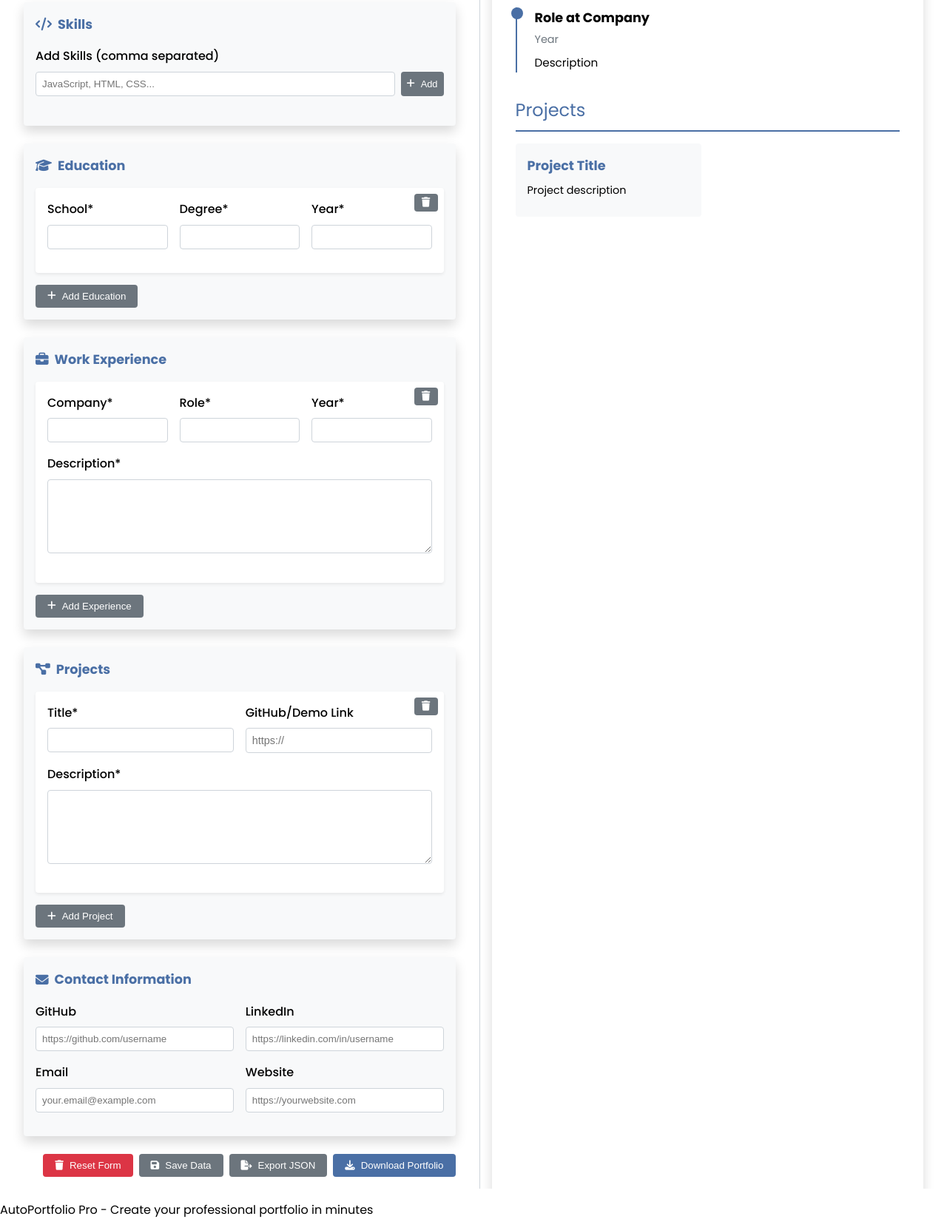
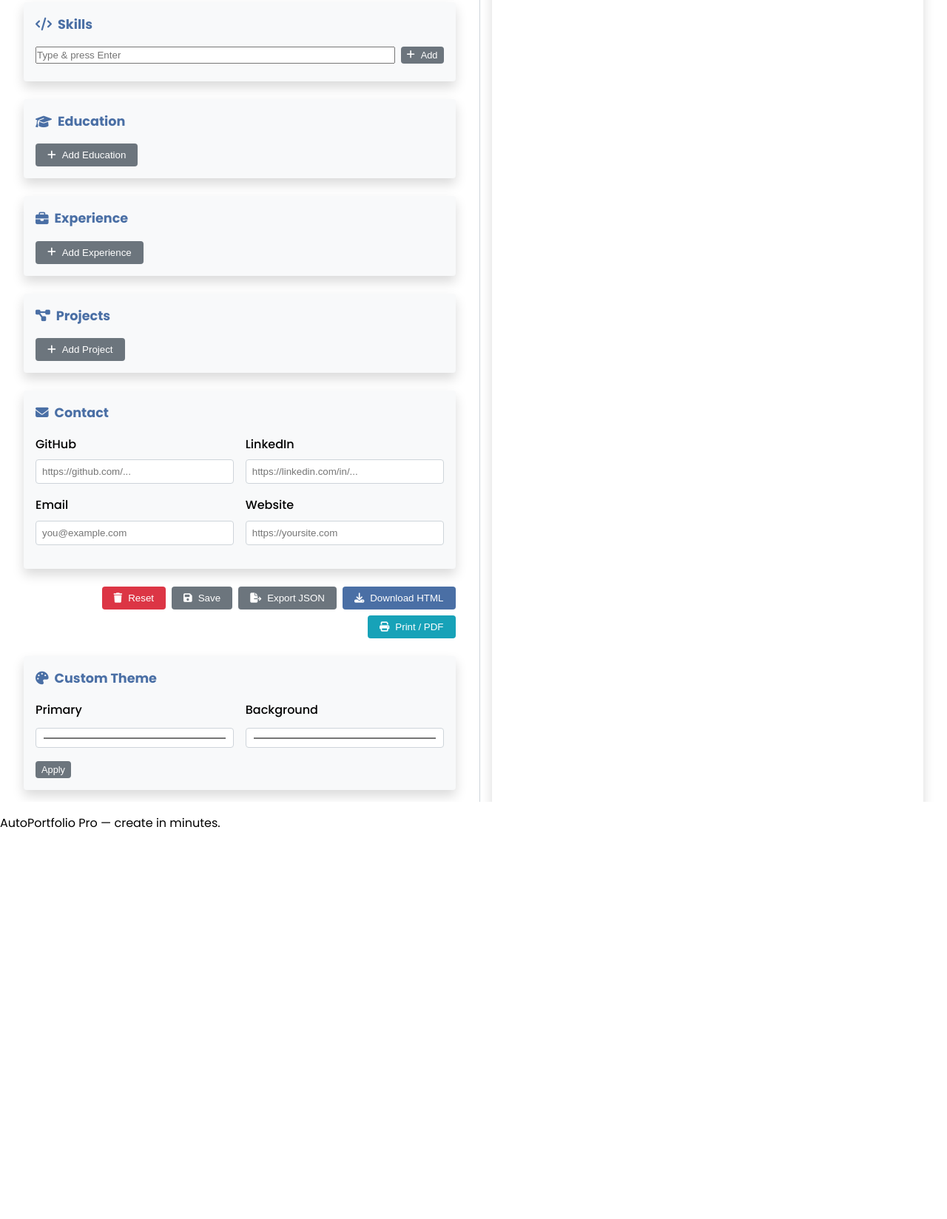
Before and after one commit to flyingwithgm/Autoportfoliowebapp, a plain HTML site: page index.html in a window 1280 px wide. Shown: the part 679-2327 px from the top of the page at 74% size. After the commit the page ends 1805 px from the top, so only its background shows below. Drawn offline with Linux system fonts and the light colour scheme.

Commit message:
Update index.html

```diff
--- a/index.html
+++ b/index.html
@@ -1,176 +1,104 @@
 <!DOCTYPE html>
 <html lang="en">
 <head>
-    <meta charset="UTF-8">
-    <meta name="viewport" content="width=device-width, initial-scale=1.0">
+  <meta charset="UTF-8"/>
+  <meta name="viewport" content="width=device-width,initial-scale=1.0"/>
   <title>AutoPortfolio Pro</title>
-    <link href="https://fonts.googleapis.com/css2?family=Poppins:wght@300;400;500;600;700&display=swap" rel="stylesheet">
-    <link rel="stylesheet" href="https://cdnjs.cloudflare.com/ajax/libs/font-awesome/6.4.0/css/all.min.css">
-    <link rel="stylesheet" href="style.css">
+  <link href="https://fonts.googleapis.com/css2?family=Poppins:wght@300;400;500;600;700&display=swap" rel="stylesheet"/>
+  <link rel="stylesheet" href="https://cdnjs.cloudflare.com/ajax/libs/font-awesome/6.4.0/css/all.min.css"/>
+  <link rel="stylesheet" href="style.css"/>
 </head>
 <body>
 <div class="app-container">
   <header class="app-header">
     <h1><i class="fas fa-portrait"></i> AutoPortfolio Pro</h1>
     <div class="theme-switcher">
-                <button class="theme-btn light" data-theme="light"><i class="fas fa-sun"></i></button>
-                <button class="theme-btn dark" data-theme="dark"><i class="fas fa-moon"></i></button>
-                <button class="theme-btn custom" data-theme="custom"><i class="fas fa-palette"></i></button>
+      <button class="theme-btn light" data-theme="light" title="Light"><i class="fas fa-sun"></i></button>
+      <button class="theme-btn dark" data-theme="dark" title="Dark"><i class="fas fa-moon"></i></button>
+      <button class="theme-btn custom" data-theme="custom" title="Custom"><i class="fas fa-palette"></i></button>
     </div>
   </header>
 
   <main class="app-main">
     <section class="form-section">
       <form id="portfolio-form" class="portfolio-form">
+        <!-- BASIC INFO -->
         <div class="form-group">
           <h2><i class="fas fa-user"></i> Basic Information</h2>
           <div class="form-row">
-                            <div class="form-control">
-                                <label for="full-name">Full Name*</label>
-                                <input type="text" id="full-name" required>
+            <div class="form-control"><label>Full Name*</label><input id="full-name" required></div>
+            <div class="form-control"><label>Professional Title*</label><input id="professional-title" required></div>
           </div>
-                            <div class="form-control">
-                                <label for="professional-title">Professional Title*</label>
-                                <input type="text" id="professional-title" required>
+          <div class="form-control"><label>Short Bio / About Me*</label><textarea id="bio" rows="3" required></textarea></div>
+          <div class="form-row">
+            <div class="form-control"><label>Profile Image URL</label><input id="profile-image-url" placeholder="https://example.com/photo.jpg"></div>
+            <div class="form-control"><label>Or Upload</label><input type="file" id="profile-image-upload" accept="image/*"></div>
           </div>
+          <div class="form-control"><label>Preview</label><div class="image-preview empty" id="image-preview"><i class="fas fa-user"></i></div></div>
         </div>
-                        <div class="form-control">
-                            <label for="bio">Short Bio / About Me*</label>
-                            <textarea id="bio" rows="3" required></textarea>
+
+        <!-- SKILLS -->
+        <div class="form-group">
+          <h2><i class="fas fa-code"></i> Skills</h2>
+          <div class="tags-input-container">
+            <input id="skills-input" placeholder="Type & press Enter" list="skills-datalist">
+            <button type="button" id="add-skill-btn" class="btn small"><i class="fas fa-plus"></i> Add</button>
+          </div>
+          <datalist id="skills-datalist"></datalist>
+          <div class="tags-container sortable" id="skills-tags"></div>
+        </div>
+
+        <!-- EDUCATION -->
+        <div class="form-group">
+          <h2><i class="fas fa-graduation-cap"></i> Education</h2>
+          <div id="education-container" class="sortable"></div>
+          <button type="button" id="add-education-btn" class="btn secondary"><i class="fas fa-plus"></i> Add Education</button>
+        </div>
+
+        <!-- EXPERIENCE -->
+        <div class="form-group">
+          <h2><i class="fas fa-briefcase"></i> Experience</h2>
+          <div id="experience-container" class="sortable"></div>
+          <button type="button" id="add-experience-btn" class="btn secondary"><i class="fas fa-plus"></i> Add Experience</button>
+        </div>
+
+        <!-- PROJECTS -->
+        <div class="form-group">
+          <h2><i class="fas fa-project-diagram"></i> Projects</h2>
+          <div id="projects-container" class="sortable"></div>
+          <button type="button" id="add-project-btn" class="btn secondary"><i class="fas fa-plus"></i> Add Project</button>
+        </div>
+
+        <!-- CONTACT -->
+        <div class="form-group">
+          <h2><i class="fas fa-envelope"></i> Contact</h2>
+          <div class="form-row">
+            <div class="form-control"><label>GitHub</label><input id="github" placeholder="https://github.com/..."></div>
+            <div class="form-control"><label>LinkedIn</label><input id="linkedin" placeholder="https://linkedin.com/in/..."></div>
           </div>
           <div class="form-row">
-                            <div class="form-control">
-                                <label for="profile-image-url">Profile Image URL</label>
-                                <input type="text" id="profile-image-url" placeholder="https://example.com/photo.jpg">
-                            </div>
-                            <div class="form-control">
-                                <label for="profile-image-upload">Or Upload Image</label>
-                                <input type="file" id="profile-image-upload" accept="image/*">
-                            </div>
-                        </div>
-                        <div class="form-control">
-                            <label>Profile Image Preview</label>
-                            <div class="image-preview" id="image-preview"></div>
+            <div class="form-control"><label>Email</label><input type="email" id="email" placeholder="you@example.com"></div>
+            <div class="form-control"><label>Website</label><input id="website" placeholder="https://yoursite.com"></div>
           </div>
         </div>
 
-                    <div class="form-group">
-                        <h2><i class="fas fa-code"></i> Skills</h2>
-                        <div class="form-control">
-                            <label for="skills-input">Add Skills (comma separated)</label>
-                            <div class="tags-input-container">
-                                <input type="text" id="skills-input" placeholder="JavaScript, HTML, CSS...">
-                                <button type="button" id="add-skill-btn" class="btn small"><i class="fas fa-plus"></i> Add</button>
-                            </div>
-                            <div class="tags-container" id="skills-tags"></div>
-                        </div>
+        <!-- ACTIONS -->
+        <div class="form-actions">
+          <button type="button" id="reset-btn" class="btn danger"><i class="fas fa-trash"></i> Reset</button>
+          <button type="button" id="save-btn" class="btn"><i class="fas fa-save"></i> Save</button>
+          <button type="button" id="export-json-btn" class="btn"><i class="fas fa-file-export"></i> Export JSON</button>
+          <button type="button" id="download-btn" class="btn primary"><i class="fas fa-download"></i> Download HTML</button>
+          <button type="button" id="print-btn" class="btn info"><i class="fas fa-print"></i> Print / PDF</button>
         </div>
 
-                    <div class="form-group">
-                        <h2><i class="fas fa-graduation-cap"></i> Education</h2>
-                        <div id="education-container">
-                            <div class="education-item">
+        <!-- CUSTOM THEME -->
+        <div id="custom-theme-panel" class="form-group hidden">
+          <h2><i class="fas fa-palette"></i> Custom Theme</h2>
           <div class="form-row">
-                                    <div class="form-control">
-                                        <label>School*</label>
-                                        <input type="text" class="education-school" required>
+            <div class="form-control"><label>Primary</label><input type="color" id="custom-primary" value="#6a4c93"></div>
+            <div class="form-control"><label>Background</label><input type="color" id="custom-bg" value="#f8f4e3"></div>
           </div>
-                                    <div class="form-control">
-                                        <label>Degree*</label>
-                                        <input type="text" class="education-degree" required>
-                                    </div>
-                                    <div class="form-control">
-                                        <label>Year*</label>
-                                        <input type="text" class="education-year" required>
-                                    </div>
-                                </div>
-                                <button type="button" class="btn remove-btn remove-education"><i class="fas fa-trash"></i></button>
-                            </div>
-                        </div>
-                        <button type="button" id="add-education-btn" class="btn secondary"><i class="fas fa-plus"></i> Add Education</button>
-                    </div>
-
-                    <div class="form-group">
-                        <h2><i class="fas fa-briefcase"></i> Work Experience</h2>
-                        <div id="experience-container">
-                            <div class="experience-item">
-                                <div class="form-row">
-                                    <div class="form-control">
-                                        <label>Company*</label>
-                                        <input type="text" class="experience-company" required>
-                                    </div>
-                                    <div class="form-control">
-                                        <label>Role*</label>
-                                        <input type="text" class="experience-role" required>
-                                    </div>
-                                    <div class="form-control">
-                                        <label>Year*</label>
-                                        <input type="text" class="experience-year" required>
-                                    </div>
-                                </div>
-                                <div class="form-control">
-                                    <label>Description*</label>
-                                    <textarea class="experience-description" rows="2" required></textarea>
-                                </div>
-                                <button type="button" class="btn remove-btn remove-experience"><i class="fas fa-trash"></i></button>
-                            </div>
-                        </div>
-                        <button type="button" id="add-experience-btn" class="btn secondary"><i class="fas fa-plus"></i> Add Experience</button>
-                    </div>
-
-                    <div class="form-group">
-                        <h2><i class="fas fa-project-diagram"></i> Projects</h2>
-                        <div id="projects-container">
-                            <div class="project-item">
-                                <div class="form-row">
-                                    <div class="form-control">
-                                        <label>Title*</label>
-                                        <input type="text" class="project-title" required>
-                                    </div>
-                                    <div class="form-control">
-                                        <label>GitHub/Demo Link</label>
-                                        <input type="text" class="project-link" placeholder="https://">
-                                    </div>
-                                </div>
-                                <div class="form-control">
-                                    <label>Description*</label>
-                                    <textarea class="project-description" rows="2" required></textarea>
-                                </div>
-                                <button type="button" class="btn remove-btn remove-project"><i class="fas fa-trash"></i></button>
-                            </div>
-                        </div>
-                        <button type="button" id="add-project-btn" class="btn secondary"><i class="fas fa-plus"></i> Add Project</button>
-                    </div>
-
-                    <div class="form-group">
-                        <h2><i class="fas fa-envelope"></i> Contact Information</h2>
-                        <div class="form-row">
-                            <div class="form-control">
-                                <label for="github">GitHub</label>
-                                <input type="text" id="github" placeholder="https://github.com/username">
-                            </div>
-                            <div class="form-control">
-                                <label for="linkedin">LinkedIn</label>
-                                <input type="text" id="linkedin" placeholder="https://linkedin.com/in/username">
-                            </div>
-                        </div>
-                        <div class="form-row">
-                            <div class="form-control">
-                                <label for="email">Email</label>
-                                <input type="email" id="email" placeholder="your.email@example.com">
-                            </div>
-                            <div class="form-control">
-                                <label for="website">Website</label>
-                                <input type="text" id="website" placeholder="https://yourwebsite.com">
-                            </div>
-                        </div>
-                    </div>
-
-                    <div class="form-actions">
-                        <button type="button" id="reset-btn" class="btn danger"><i class="fas fa-trash"></i> Reset Form</button>
-                        <button type="button" id="save-btn" class="btn"><i class="fas fa-save"></i> Save Data</button>
-                        <button type="button" id="export-json-btn" class="btn"><i class="fas fa-file-export"></i> Export JSON</button>
-                        <button type="button" id="download-btn" class="btn primary"><i class="fas fa-download"></i> Download Portfolio</button>
+          <button type="button" id="apply-custom" class="btn small">Apply</button>
         </div>
       </form>
     </section>
@@ -178,27 +106,19 @@
     <section class="preview-section">
       <div class="preview-header">
         <h2><i class="fas fa-eye"></i> Live Preview</h2>
-                    <div class="preview-options">
-                        <label>Layout Style:</label>
-                        <select id="layout-style">
-                            <option value="grid">Grid</option>
-                            <option value="card">Card</option>
-                            <option value="list">List</option>
+        <select id="template-style">
+          <option value="classic">Classic</option>
+          <option value="modern">Modern</option>
+          <option value="minimal">Minimal</option>
         </select>
-                    </div>
       </div>
       <div class="portfolio-preview" id="portfolio-preview"></div>
     </section>
   </main>
-
-        <footer class="app-footer">
-            <p>AutoPortfolio Pro - Create your professional portfolio in minutes</p>
-        </footer>
+  <footer class="app-footer"><p>AutoPortfolio Pro — create in minutes.</p></footer>
 </div>
 
-    <!-- Hidden file input for JSON import -->
-    <input type="file" id="json-import" accept=".json" style="display: none;">
-
+<input type="file" id="json-import" accept=".json" style="display:none">
 <script src="script.js"></script>
 </body>
 </html>
```
Lines whose indentation alone changed are shown as unchanged.
